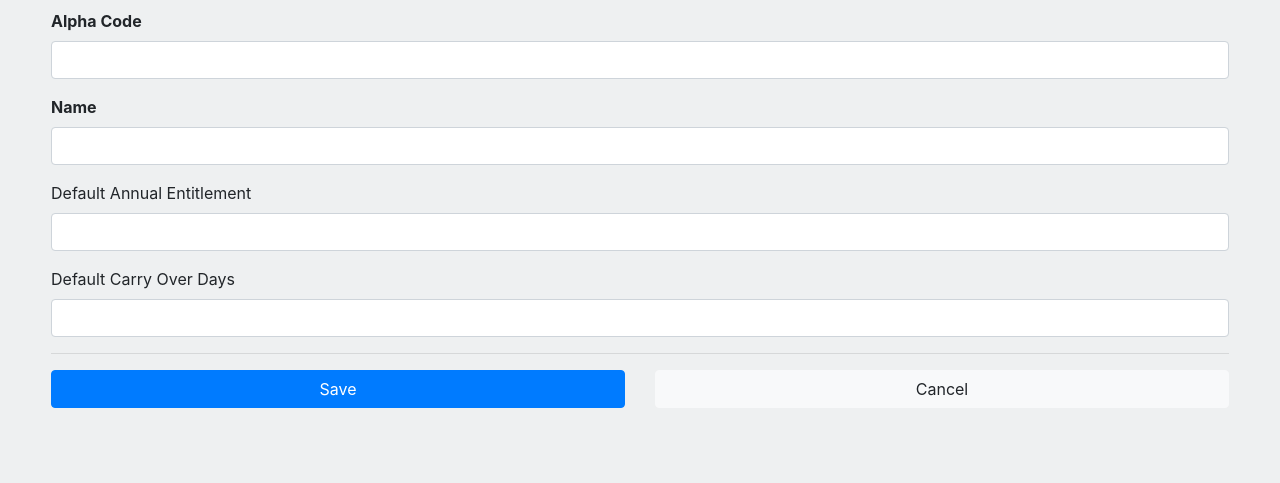
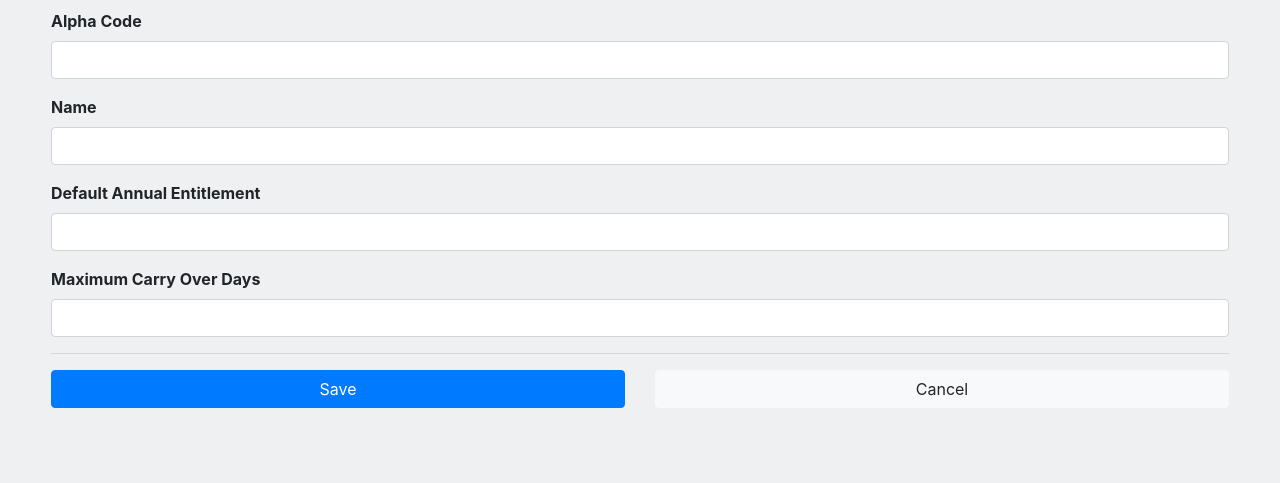
Before and after one commit to osportal/osportal, a Flask app: page /admin/countries/new in a window 1280 px wide. Shown: the part 331-814 px from the top of the page. Run offline with Flask 3, Linux system fonts and the light colour scheme; a user stored in the database is signed in; tables that the repository leaves empty hold one stand-in row (values such as "Sample post"); parts of the project's set-up code (start-up, migrations or seed data) failed here and were passed over; some libraries are stand-ins or nearby versions.

Commit message:
event request incorrectly calculated - was deducting days from annual_entitlement rather than days left. Got rid of total annual entitlement as its not really required

```diff
--- a/app/admin/forms.py
+++ b/app/admin/forms.py
@@ -75,9 +75,8 @@ class CountryForm(ModelForm):
     name = StringField(validators=[DataRequired(),
                                    check_country_exists,
                                    Length(1, 100)])
-    # TODO days need DataRequired validator instead of Optional
-    default_annual_allowance = IntegerField('Default Annual Entitlement', validators=[Optional(), NumberRange(min=0,max=100)])
-    default_carry_over_days = IntegerField('Default Carry Over Days', validators=[Optional(), NumberRange(min=0, max=100)])
+    default_annual_allowance = IntegerField('Default Annual Entitlement', validators=[DataRequired(), NumberRange(min=0,max=100)])
+    max_carry_over_days = IntegerField('Maximum Carry Over Days', validators=[DataRequired(), NumberRange(min=0, max=100)])
 
 
 class PublicHolidayYearForm(ModelForm):
@@ -108,7 +107,6 @@ class PageForm(FlaskForm):
 
 
 class NewUserForm(UserForm):
-
     role = QuerySelectField('Role', query_factory=lambda: Role.query.all(), get_pk=lambda r: r.id, allow_blank=True,
                             validators=[Optional()])
     active = BooleanField('Allow this user to sign in')
@@ -121,13 +119,9 @@ class NewUserForm(UserForm):
     job_title = StringField(validators=[Optional(), Length(1, 50)])
     leave_year_start = DateField('Leave Year Start', validators=[Optional()])
     annual_entitlement = DecimalField('Annual Entitlement', validators=[Optional(), NumberRange(min=0, max=100)],places=1)
-    total_holiday_entitlement = DecimalField('Total Holiday Entitlement', validators=[Optional(), NumberRange(min=0, max=100)],places=1)
-    carry_over_days = DecimalField('Carry Over Days', validators=[Optional(), NumberRange(min=0, max=100)],places=1)
+    carry_over_days = DecimalField('Carried Over Days', validators=[Optional(), NumberRange(min=0, max=100)],places=1)
     used_days = DecimalField('Used Days', validators=[Optional(), NumberRange(min=0, max=100)],places=1)
     days_left = DecimalField('Days Left', validators=[Optional(), NumberRange(min=0, max=100)],places=1)
-    #country = QuerySelectField('Country', query_factory=lambda: Country.query.order_by(Country.name).all(),
-    #                           widget=Select2Widget(), allow_blank=False, validators=[DataRequired()],
-    #                           default=lambda: Country.query.filter(Country.name=='United Kingdom').first())
 
 
 class NewDepartmentForm(ModelForm):
@@ -219,7 +213,7 @@ class EventTypeSettingsForm(ModelForm):
     hex_colour = StringField('Colour', widget=ColorInput())
     deductable = BooleanField('Deduct days from allowance?')
     approval = BooleanField('Approval required?')
-    max_days = IntegerField('Maximum Length (days)', validators=[DataRequired()])
+    max_days = IntegerField('Maximum Length (days)', default=14, validators=[DataRequired()])
 
 
 class EventRequestsForm(ModelForm):
--- a/app/admin/routes.py
+++ b/app/admin/routes.py
@@ -657,11 +657,10 @@ def departments_bulk_delete():
 @admin.route('/event-type/new', methods=['GET', 'POST'])
 @permission_required('admin.event_type', crud='create')
 def event_type_new():
-    event_type = EventType(active=True, hex_colour='#0066FF')
+    event_type = EventType(active=True, hex_colour='#0066FF', max_days=14)
     form = EventTypeSettingsForm(obj=event_type)
     try:
         if form.validate_on_submit():
-            #event_type = EventType(name=form.name.data, hex_colour=form.hex_colour.data)
             form.populate_obj(event_type)
             event_type.save()
             flash(f'Successfully created {event_type.name}', 'success')
@@ -790,9 +789,7 @@ def users_new():
             #TODO move annual allowance setup into succint method
             # that user.register can also use
             user.annual_entitlement = user.country.default_annual_allowance
-            user.total_holiday_entitlement = user.annual_entitlement
-            user.max_carry_over_days = user.country.default_carry_over_days
-            user.days_left = user.total_holiday_entitlement
+            user.days_left = user.annual_entitlement
             user.save()
             if form.send_activation_account_email.data == True:
                 # send activation email
--- a/app/admin/templates/country/edit.html
+++ b/app/admin/templates/country/edit.html
@@ -32,7 +32,7 @@
       {% call f.form_group(form.default_annual_allowance, css_class='sm-margin-bottom') %}
       {% endcall %}
 
-      {% call f.form_group(form.default_carry_over_days, css_class='sm-margin-bottom') %}
+      {% call f.form_group(form.max_carry_over_days, css_class='sm-margin-bottom') %}
       {% endcall %}
 
   <!-- Submit buttons -->
--- a/app/admin/templates/user/_form.html
+++ b/app/admin/templates/user/_form.html
@@ -118,7 +118,7 @@
                     	{% call f.form_group(form.annual_entitlement, css_class='sm-margin-bottom') %}
                     	{% endcall %}
 
-                    	{% call f.form_group(form.total_holiday_entitlement, css_class='sm-margin-bottom') %}
+                    	{% call f.form_group(form.carry_over_days, css_class='sm-margin-bottom') %}
                     	{% endcall %}
 
                     	{% call f.form_group(form.used_days, css_class='sm-margin-bottom') %}
@@ -127,8 +127,6 @@
                     	{% call f.form_group(form.days_left, css_class='sm-margin-bottom') %}
                     	{% endcall %}
 
-                    	{% call f.form_group(form.carry_over_days, css_class='sm-margin-bottom') %}
-                    	{% endcall %}
     			</div>
             	</div>
       		<hr/>
--- a/app/admin/templates/user/info.html
+++ b/app/admin/templates/user/info.html
@@ -107,10 +107,6 @@
 			    	<div>{{ user.annual_entitlement }}</div>
 			    </div>
 			    <div class="mb-2">
-			    	<div><strong>Total Holiday Entitlement</strong></div>
-			    	<div>{{ user.total_holiday_entitlement }}</div>
-			    </div>
-			    <div class="mb-2">
 			    	<div><strong>Used Days</strong></div>
 			    	<div>{{ user.used_days }}</div>
 			    </div>
--- a/app/event/forms.py
+++ b/app/event/forms.py
@@ -26,7 +26,7 @@ class EventForm(FlaskForm):
                              query_factory = lambda: EventType.query.filter(EventType.active==True).all(),
                              get_pk=lambda et: et.id, widget=Select2Widget(),
                              allow_blank=False,
-                             validators=[DataRequired(),check_approval],
+                             validators=[DataRequired(), check_approval],
                              render_kw={"id": "event-type-select"}
                              )
     details = TextAreaField('Details',
--- a/app/event/models.py
+++ b/app/event/models.py
@@ -11,8 +11,8 @@ class EventType(ResourceMixin):
     deductable = db.Column(db.Boolean, default=False, nullable=False)
     active = db.Column(db.Boolean, default=True, nullable=False)
     approval = db.Column(db.Boolean, default=True, nullable=False)
-    hex_colour = db.Column(StripStr(10), nullable=True, default='#0066FF') # TODO change nullable=False
-    max_days = db.Column(db.Integer, nullable=True, default=28)
+    hex_colour = db.Column(StripStr(10), nullable=False, default='#0066FF')
+    max_days = db.Column(db.Integer, nullable=True, default=14)
 
     def __repr__(self):
         return self.name
--- a/app/event/templates/calendar_base.html
+++ b/app/event/templates/calendar_base.html
@@ -40,7 +40,6 @@
 <script src="{{ url_for('static', filename='js/app.js') }}"></script>
 <script>
     authoriser = '{{ current_user.authoriser }}';
-    allowance = '{{ current_user.total_holiday_entitlement }}';
     daysLeft = '{{ current_user.days_left }}';// use for pie chart
     daysUsed = '{{ current_user.used_days }}';// use for pie chart
     const selectType = document.querySelector('#event-type-select');
--- a/app/event/validations.py
+++ b/app/event/validations.py
@@ -15,6 +15,7 @@ def check_approval(form, field):
         if not current_user.authoriser:
             raise ValidationError('''This Type requires an authoriser to be
                                   assigned to your profile. Contact administrator.''')
+
 
 def check_end_date(form, field):
     if hasattr(form, 'half_day'):
--- a/app/models.py
+++ b/app/models.py
@@ -42,8 +42,8 @@ class Country(ResourceMixin):
     code = db.Column(StripStr(5), unique=True)
     name = db.Column(StripStr(100), unique=True, nullable=False)
     holidays = db.relationship('PublicHoliday', backref='country', primaryjoin='Country.id==PublicHoliday.country_id', lazy='select')
-    default_annual_allowance = db.Column(db.Integer, nullable=True)#TODO need nullable changing to False
-    default_carry_over_days = db.Column(db.Integer, nullable=True)
+    default_annual_allowance = db.Column(db.Integer, nullable=True, default=25)#TODO need nullable changing to False
+    max_carry_over_days = db.Column(db.Integer, nullable=True, default=10)
 
     def __repr__(self):
         return self.name
--- a/app/user/models.py
+++ b/app/user/models.py
@@ -154,11 +154,11 @@ class User(UserMixin, ResourceMixin):
     # Leave Days
     leave_year_start = db.Column(db.Date, default=datetime.now().date().replace(month=1, day=1))
     annual_entitlement = db.Column(db.Numeric(precision=4, scale=1), default=0)
-    total_holiday_entitlement = db.Column(db.Numeric(precision=4, scale=1), default=0)
-    max_carry_over_days = db.Column(db.Numeric(precision=4, scale=1), default=0)
-    carry_over_days = db.Column(db.Numeric(precision=4, scale=1), default=0)
     used_days = db.Column(db.Numeric(precision=4, scale=1), default=0)
     days_left = db.Column(db.Numeric(precision=4, scale=1), default=0)
+    carry_over_days = db.Column(db.Numeric(precision=4, scale=1), default=0)
+    #total_holiday_entitlement = db.Column(db.Numeric(precision=4, scale=1), default=0)
+    #max_carry_over_days = db.Column(db.Numeric(precision=4, scale=1), default=0)
 
     # RELATIONSHIPS
     role = db.relationship("Role", foreign_keys=[role_id], backref='user')
@@ -418,13 +418,11 @@ class User(UserMixin, ResourceMixin):
         return self.save()
 
     def deduct_leave_days(self, days):
-        self.used_days += days
-        #self.total_holiday_entitlement -= days
-        self.days_left = self.total_holiday_entitlement - self.used_days
+        self.used_days = self.used_days + days
+        self.days_left = self.days_left - days
 
     def reinstate_allowance_days(self, days):
         self.used_days -= days
-        #self.total_holiday_entitlement += days
         self.days_left += days
 
     def is_active(self):
@@ -533,7 +531,6 @@ class User(UserMixin, ResourceMixin):
         columns = [
             [self.annual_entitlement, 'Annual Entitlement'],
             [self.carry_over_days, 'Days Carried Over From Last Year'],
-            [self.total_holiday_entitlement, 'Total Annual Entitlement'],
             [self.used_days,'Used and Authorised Days'],
             [self.days_left, 'Days Left']
         ]
```
Also changed, not shown: app/event/routes.py (+6 -3 lines), app/static/js/app.js (+4 -17 lines), app/utils/populate.py (+4 -3 lines).
